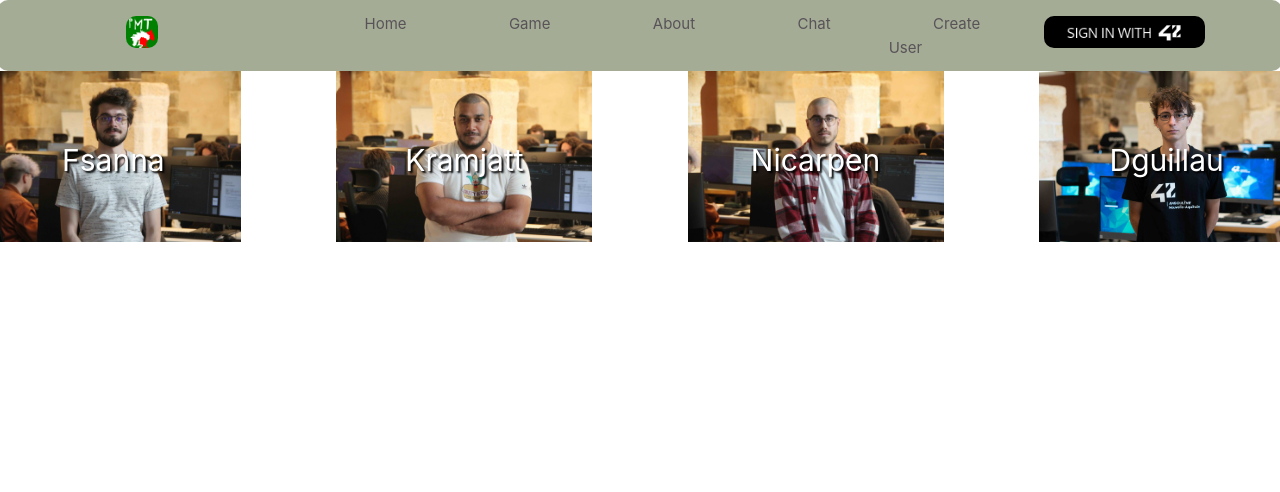
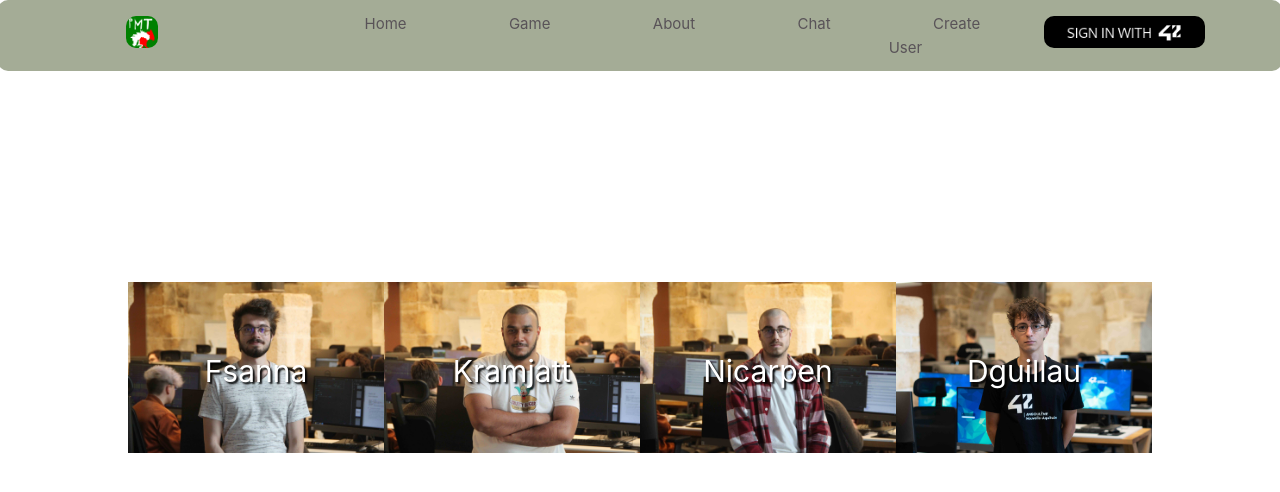
Before and after one commit to Rart3x/42-transcendence, a Vue app in the folder srcs/requirements/front/: page /about in a window 1280 px wide. Shown: the top 492 px of the page. Built offline with nearby package versions, Linux system fonts and the light colour scheme.

Commit message:
Center profiles in About.vue

```diff
--- a/srcs/requirements/front/src/components/About.vue
+++ b/srcs/requirements/front/src/components/About.vue
@@ -1,6 +1,7 @@
 <script setup></script>
 
 <template>
+  <div class="container">
     <div class="profile_pictures_container">
       <div class="profile_picture">
         <img class="image" src="@/components/images/fsanna.jpg"/>
@@ -26,7 +27,7 @@
           <div class="text">Nicarpen</div>
         </div>
         <div class="hover">
-        <div class="text">PL sur Dofus</div>
+          <div class="text">Dev sur Dofus</div>
         </div>
       </div>
       <div class="profile_picture">
@@ -39,21 +40,30 @@
         </div>
       </div>
     </div>
+  </div>
 </template>
 
 <style scoped>
+.container {
+  display: flex;
+  justify-content: center;
+  align-items: center;
+  height: 75vh;
+}
+
 .profile_pictures_container {
   display: flex;
-  justify-content: space-between;
-  align-items: center;
 }
+
 .profile_picture {
   position: relative;
   width: 20vw;
 }
+
 .profile_picture .image {
   width: 100%;
 }
+
 .profile_picture .text {
   color: #fff;
   font-size: 30px;
@@ -66,6 +76,7 @@
   transform: translate(-50%, -50%);
   width: 100%;
 }
+
 .profile_picture .hover {
   position: absolute;
   top: 0;
@@ -74,6 +85,7 @@
   opacity: 0;
   transition: .5s ease;
 }
+
 .profile_picture:hover .hover {
   opacity: 1;
 }
@@ -81,6 +93,7 @@
 .profile_picture .normal {
   transition: .5s ease;
 }
+
 .profile_picture:hover .normal {
   opacity: 0;
 }
```
Lines whose indentation alone changed are shown as unchanged.
